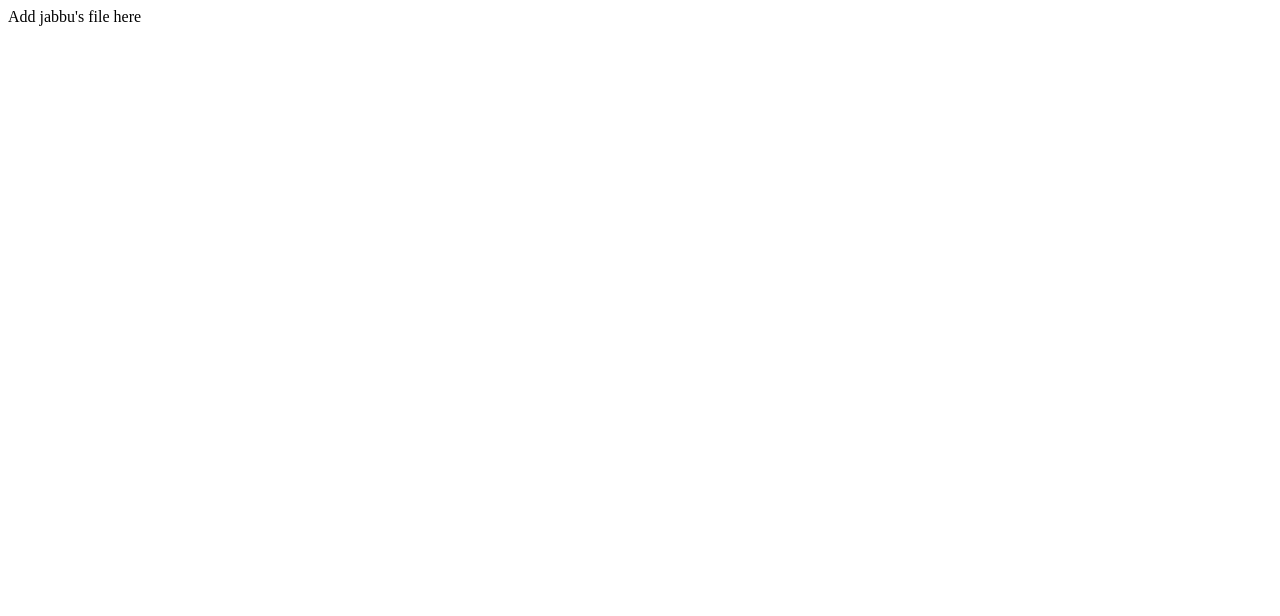
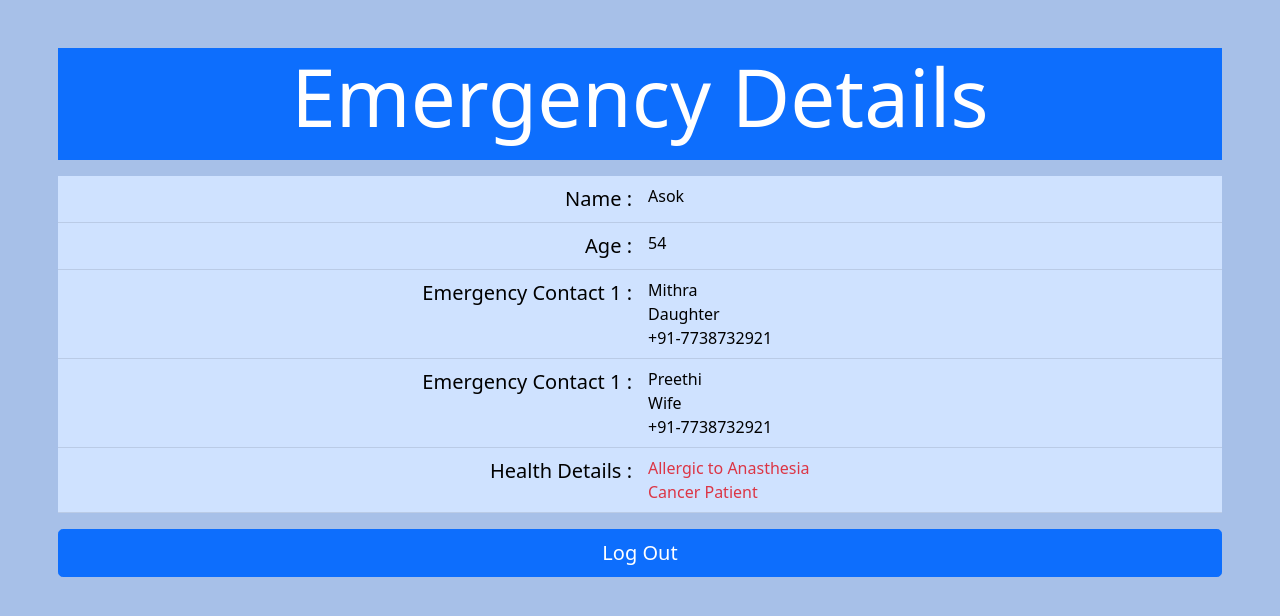
Before and after one commit to KR-2402/hospital, a plain HTML site: page jabbu.html in a window 1280 px wide. Drawn offline with nearby package versions, Linux system fonts and the light colour scheme.

Commit message:
Update jabbu.html

```diff
--- a/jabbu.html
+++ b/jabbu.html
@@ -1,11 +1,65 @@
-<!DOCTYPE html>
+<!doctype html>
 <html lang="en">
-<head>
-    <meta charset="UTF-8">
-    <meta name="viewport" content="width=device-width, initial-scale=1.0">
-    <title>Jabbu</title>
-</head>
-<body>
-Add jabbu's file here
-</body>
+  <head>
+    <!-- Required meta tags -->
+    <meta charset="utf-8">
+    <meta name="viewport" content="width=device-width, initial-scale=1">
+
+    <!-- Bootstrap CSS -->
+    <link href="https://cdn.jsdelivr.net/npm/bootstrap@5.0.0-beta1/dist/css/bootstrap.min.css" rel="stylesheet" integrity="sha384-giJF6kkoqNQ00vy+HMDP7azOuL0xtbfIcaT9wjKHr8RbDVddVHyTfAAsrekwKmP1" crossorigin="anonymous">
+
+    <title>Emergency Details</title>
+  </head>
+  <body style="background-color: #a7c0e8;">
+      <div class="container   p-0 mt-5" style="width: 100%;">
+          <div class=" bg-primary row text-center ">
+            <p class="display-1 text-white">Emergency Details</p>
+          </div>
+
+          <div class="row mt-3">
+            <table class="table  table-primary" style="width: 100%;">
+                <tr>
+                    <td class="text-end lead" style="width:50%">Name :</td>
+                    <td  style="width:50%" >Asok</td>
+                </tr>
+                <tr>
+                    <td class="text-end lead" style="width:50%">Age :</td>
+                    <td  style="width:50%">54</td>
+                </tr>
+                <tr>
+                    <td class="text-end lead" style="width:50%">Emergency Contact 1 :</td>
+                    <td style="width:50%">Mithra <br>Daughter <br>+91-7738732921</td>
+                </tr>
+                <tr>
+                    <td class="text-end lead" style="width:50%">Emergency Contact 1 :</td>
+                    <td  style="width:50%">Preethi <br>Wife <br>+91-7738732921</td>
+                </tr>
+                <tr>
+                    <td class="text-end lead" style="width:50%"><b>Health Details :</b></td>
+                    <td  class=" text-danger" style="width:50%">Allergic to Anasthesia <br>Cancer Patient</td>
+                </tr>
+            </table>
+          </div>
+
+          <a href="index.html">
+          <div class="row items-align-center mb-5">
+            <button type="button" class="btn btn-primary btn-lg btn-block text-white">Log Out</button>
+          </div>
+        </a>
+
+
+
+      </div>
+
+    <!-- Optional JavaScript; choose one of the two! -->
+
+    <!-- Option 1: Bootstrap Bundle with Popper -->
+    <script src="https://cdn.jsdelivr.net/npm/bootstrap@5.0.0-beta1/dist/js/bootstrap.bundle.min.js" integrity="sha384-ygbV9kiqUc6oa4msXn9868pTtWMgiQaeYH7/t7LECLbyPA2x65Kgf80OJFdroafW" crossorigin="anonymous"></script>
+
+    <!-- Option 2: Separate Popper and Bootstrap JS -->
+    <!--
+    <script src="https://cdn.jsdelivr.net/npm/@popperjs/core@2.5.4/dist/umd/popper.min.js" integrity="sha384-q2kxQ16AaE6UbzuKqyBE9/u/KzioAlnx2maXQHiDX9d4/zp8Ok3f+M7DPm+Ib6IU" crossorigin="anonymous"></script>
+    <script src="https://cdn.jsdelivr.net/npm/bootstrap@5.0.0-beta1/dist/js/bootstrap.min.js" integrity="sha384-pQQkAEnwaBkjpqZ8RU1fF1AKtTcHJwFl3pblpTlHXybJjHpMYo79HY3hIi4NKxyj" crossorigin="anonymous"></script>
+    -->
+  </body>
 </html>
```
